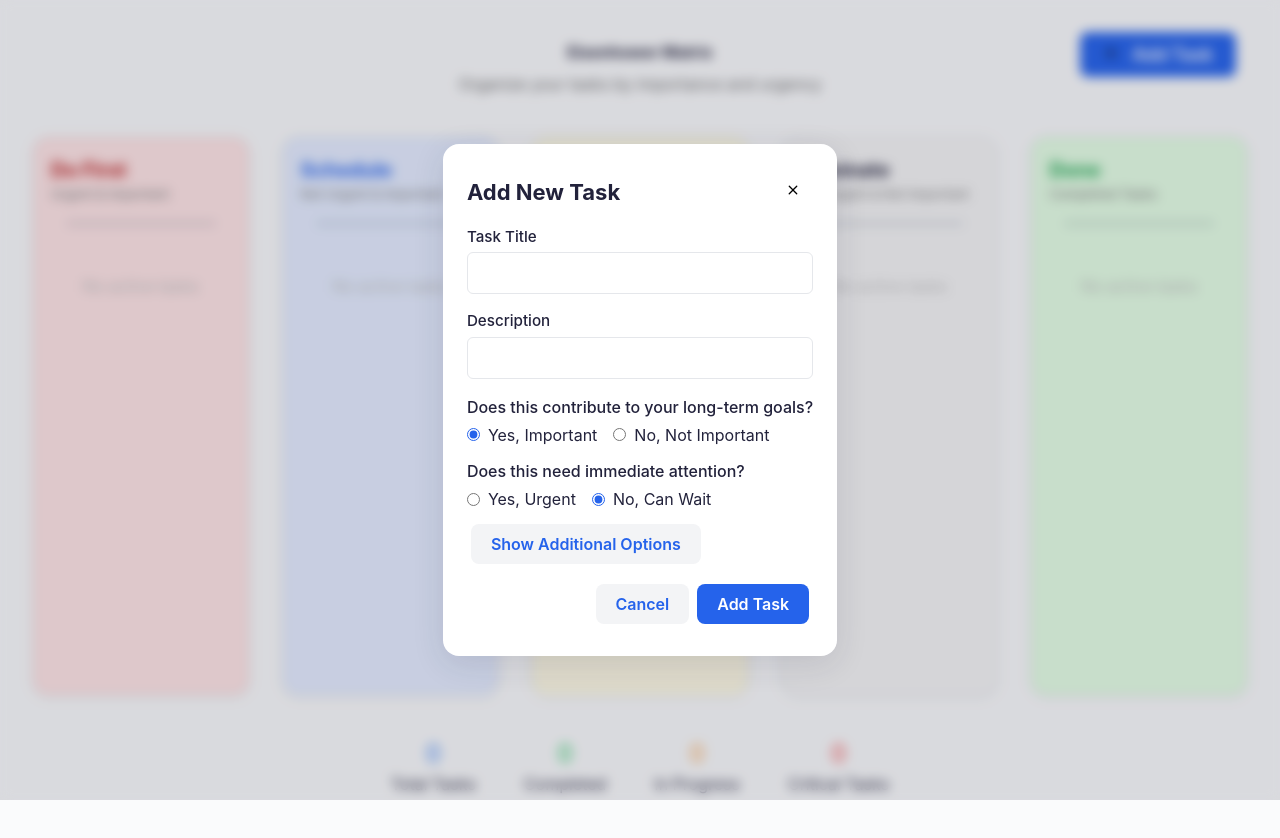
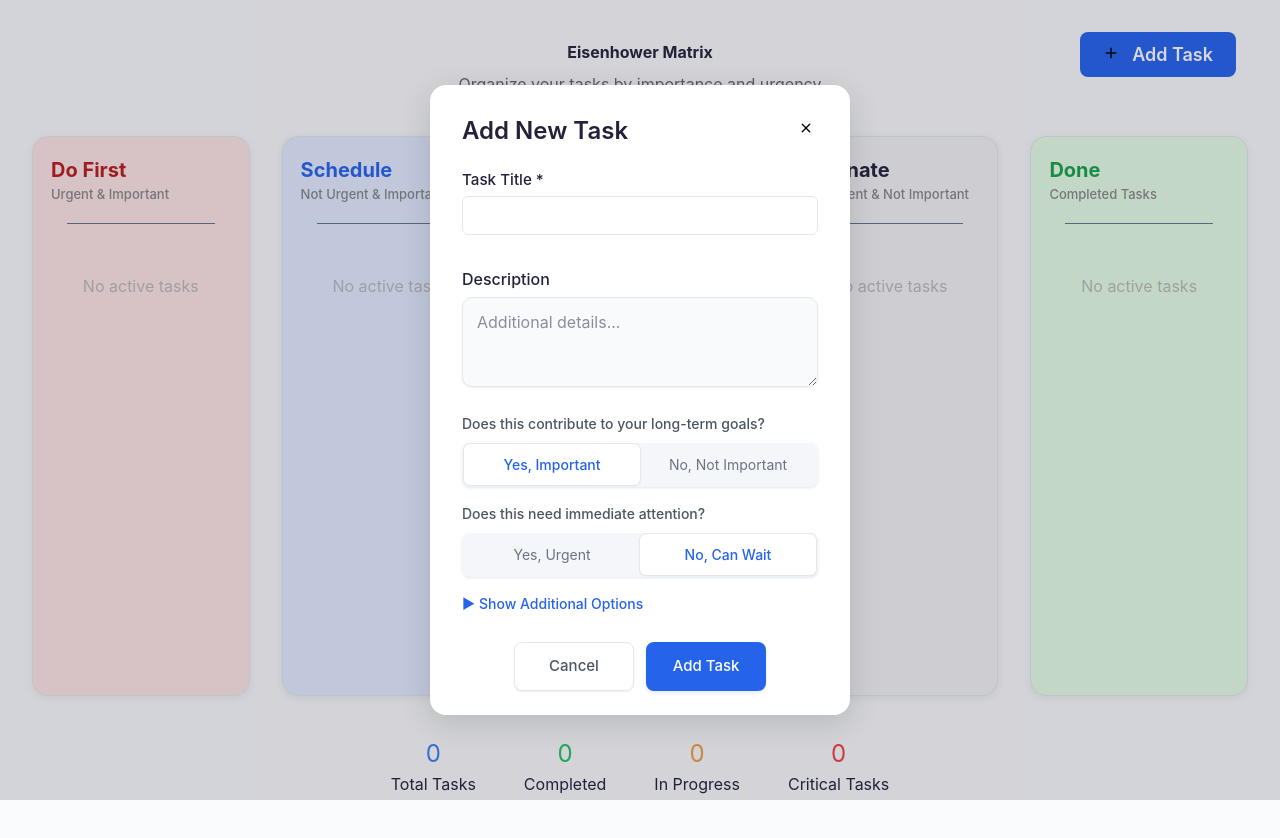
Before and after one commit to premkpavuluri/daily-checklist, a Next.js app: page / in a window 1280 px wide. Both pictures are taken after a click on the button "Add Task". Shown: the top 838 px of the page. Built offline with nearby package versions, Linux system fonts and the light colour scheme.

Commit message:
Prem | Update: Add task pop-up styles

```diff
--- /dev/null
+++ b/src/components/atoms/Textarea.tsx
@@ -0,0 +1,32 @@
+import React from 'react';
+
+interface TextareaProps extends React.TextareaHTMLAttributes<HTMLTextAreaElement> {
+  label?: string;
+}
+
+const Textarea: React.FC<TextareaProps> = ({ label, ...props }) => (
+  <div style={{ marginBottom: 18 }}>
+    {label && <label style={{ display: 'block', fontWeight: 500, marginBottom: 6, fontSize: 16 }}>{label}</label>}
+    <textarea
+      {...props}
+      style={{
+        width: '100%',
+        minHeight: 90,
+        resize: 'vertical',
+        border: '1.5px solid #e5e7eb',
+        borderRadius: 10,
+        padding: '12px 14px',
+        fontSize: 16,
+        fontFamily: 'inherit',
+        background: '#f8fafc',
+        color: '#22223b',
+        outline: 'none',
+        boxSizing: 'border-box',
+        boxShadow: '0 1px 2px #0001',
+        ...props.style,
+      }}
+    />
+  </div>
+);
+
+export default Textarea;
--- a/src/components/molecules/TaskForm.tsx
+++ b/src/components/molecules/TaskForm.tsx
@@ -1,8 +1,7 @@
 import React, { useState } from 'react';
 import Input from '../atoms/Input';
-import Radio from '../atoms/Radio';
-import Button from '../atoms/Button';
 import Icon from '../atoms/Icon';
+import Textarea from '../atoms/Textarea';
 
 export interface TaskFormInput {
   title: string;
@@ -44,39 +43,205 @@ const TaskForm: React.FC<TaskFormProps> = ({ onSubmit, open, onClose }) => {
   };
 
   return (
-    <div className="modal-overlay" onClick={onClose}>
-      <div className="modal" onClick={e => e.stopPropagation()}>
-        <div style={{ display: 'flex', justifyContent: 'space-between', alignItems: 'center', marginBottom: 16 }}>
-          <h2 style={{ fontSize: 22 }}>Add New Task</h2>
-          <button onClick={onClose} style={{ background: 'none', border: 'none', cursor: 'pointer', padding: 4 }} aria-label="Close">
+    <div style={{
+      position: 'fixed',
+      top: 0,
+      left: 0,
+      width: '100vw',
+      height: '100vh',
+      background: 'rgba(34, 34, 59, 0.18)',
+      zIndex: 1000,
+      display: 'flex',
+      alignItems: 'center',
+      justifyContent: 'center',
+    }} onClick={onClose}>
+      <div style={{
+        background: '#fff',
+        borderRadius: 16,
+        boxShadow: '0 8px 32px #0002',
+        padding: '28px 32px 24px 32px',
+        minWidth: 400,
+        maxWidth: 420,
+        width: '100%',
+        position: 'relative',
+      }} onClick={e => e.stopPropagation()}>
+        <div style={{ display: 'flex', justifyContent: 'space-between', alignItems: 'center', marginBottom: 20 }}>
+          <h2 style={{ fontSize: 24, fontWeight: 600, color: '#22223b', margin: 0 }}>Add New Task</h2>
+          <button onClick={onClose} style={{ background: 'none', border: 'none', cursor: 'pointer', padding: 4, marginRight: -8 }} aria-label="Close">
             <Icon name="close" size={24} />
           </button>
         </div>
         <form onSubmit={handleSubmit}>
-          <Input label="Task Title" value={title} onChange={e => setTitle(e.target.value)} required />
-          <Input label="Description" value={description} onChange={e => setDescription(e.target.value)} />
-          <div style={{ margin: '12px 0' }}>
-            <div style={{ fontWeight: 500, marginBottom: 4 }}>Does this contribute to your long-term goals?</div>
-            <Radio label="Yes, Important" checked={important} onChange={() => setImportant(true)} name="important" />
-            <Radio label="No, Not Important" checked={!important} onChange={() => setImportant(false)} name="important" />
+          <Input label="Task Title *" value={title} onChange={e => setTitle(e.target.value)} required style={{ marginBottom: 16, fontSize: 15, fontWeight: 400 }} />
+          <Textarea label="Description" value={description} onChange={e => setDescription(e.target.value)} placeholder="Additional details..." />
+          <div style={{ margin: '20px 0 0 0' }}>
+            <div style={{ fontWeight: 500, marginBottom: 8, fontSize: 14, color: '#4b5563' }}>Does this contribute to your long-term goals?</div>
+            <div style={{
+              display: 'flex',
+              background: '#f5f6fa',
+              borderRadius: 8,
+              boxShadow: '0 1px 3px #e5e7eb, 0 1px 0 #fff inset',
+              padding: 2,
+              gap: 0,
+              marginBottom: 6,
+            }}>
+              <button type="button" onClick={() => setImportant(true)} style={{
+                flex: 1,
+                background: important ? '#fff' : 'transparent',
+                color: important ? '#2563eb' : '#6b7280',
+                border: 'none',
+                borderRadius: 6,
+                fontWeight: important ? 500 : 400,
+                fontSize: 14,
+                boxShadow: important ? '0 1px 3px #e0e7ef, 0 0 0 1px #e5e7eb' : 'none',
+                outline: 'none',
+                transition: 'background 0.15s, color 0.15s',
+                padding: '10px 12px',
+                margin: 0,
+                zIndex: important ? 2 : 1,
+              }}>Yes, Important</button>
+              <button type="button" onClick={() => setImportant(false)} style={{
+                flex: 1,
+                background: !important ? '#fff' : 'transparent',
+                color: !important ? '#2563eb' : '#6b7280',
+                border: 'none',
+                borderRadius: 6,
+                fontWeight: !important ? 500 : 400,
+                fontSize: 14,
+                boxShadow: !important ? '0 1px 3px #e0e7ef, 0 0 0 1px #e5e7eb' : 'none',
+                outline: 'none',
+                transition: 'background 0.15s, color 0.15s',
+                padding: '10px 12px',
+                margin: 0,
+                zIndex: !important ? 2 : 1,
+              }}>No, Not Important</button>
+            </div>
           </div>
-          <div style={{ margin: '12px 0' }}>
-            <div style={{ fontWeight: 500, marginBottom: 4 }}>Does this need immediate attention?</div>
-            <Radio label="Yes, Urgent" checked={urgent} onChange={() => setUrgent(true)} name="urgent" />
-            <Radio label="No, Can Wait" checked={!urgent} onChange={() => setUrgent(false)} name="urgent" />
+          <div style={{ margin: '16px 0 0 0' }}>
+            <div style={{ fontWeight: 500, marginBottom: 8, fontSize: 14, color: '#4b5563' }}>Does this need immediate attention?</div>
+            <div style={{
+              display: 'flex',
+              background: '#f5f6fa',
+              borderRadius: 8,
+              boxShadow: '0 1px 3px #e5e7eb, 0 1px 0 #fff inset',
+              padding: 2,
+              gap: 0,
+              marginBottom: 6,
+            }}>
+              <button type="button" onClick={() => setUrgent(true)} style={{
+                flex: 1,
+                background: urgent ? '#fff' : 'transparent',
+                color: urgent ? '#2563eb' : '#6b7280',
+                border: 'none',
+                borderRadius: 6,
+                fontWeight: urgent ? 500 : 400,
+                fontSize: 14,
+                boxShadow: urgent ? '0 1px 3px #e0e7ef, 0 0 0 1px #e5e7eb' : 'none',
+                outline: 'none',
+                transition: 'background 0.15s, color 0.15s',
+                padding: '10px 12px',
+                margin: 0,
+                zIndex: urgent ? 2 : 1,
+              }}>Yes, Urgent</button>
+              <button type="button" onClick={() => setUrgent(false)} style={{
+                flex: 1,
+                background: !urgent ? '#fff' : 'transparent',
+                color: !urgent ? '#2563eb' : '#6b7280',
+                border: 'none',
+                borderRadius: 6,
+                fontWeight: !urgent ? 500 : 400,
+                fontSize: 14,
+                boxShadow: !urgent ? '0 1px 3px #e0e7ef, 0 0 0 1px #e5e7eb' : 'none',
+                outline: 'none',
+                transition: 'background 0.15s, color 0.15s',
+                padding: '10px 12px',
+                margin: 0,
+                zIndex: !urgent ? 2 : 1,
+              }}>No, Can Wait</button>
+            </div>
           </div>
-          {showMore && (
-            <div style={{ margin: '12px 0' }}>
-              <Input label="Deadline" type="date" value={deadline} onChange={e => setDeadline(e.target.value)} />
-              <Input label="Time Estimate (minutes)" type="number" value={timeEstimate} onChange={e => setTimeEstimate(e.target.value)} min={1} />
-            </div>
-          )}
-          <Button type="button" variant="secondary" onClick={() => setShowMore(v => !v)}>
-            {showMore ? 'Hide Additional Options' : 'Show Additional Options'}
-          </Button>
-          <div style={{ display: 'flex', justifyContent: 'flex-end', marginTop: 20 }}>
-            <Button type="button" variant="secondary" onClick={onClose}>Cancel</Button>
-            <Button type="submit">Add Task</Button>
+          <div style={{ margin: '16px 0 0 0' }}>
+            <button type="button" onClick={() => setShowMore(v => !v)} style={{
+              background: 'none',
+              border: 'none',
+              color: '#2563eb',
+              fontWeight: 500,
+              fontSize: 14,
+              display: 'flex',
+              alignItems: 'center',
+              cursor: 'pointer',
+              margin: 0,
+              padding: 0,
+              marginBottom: 2,
+              gap: 4,
+            }}>
+              <span style={{ display: 'inline-block', transform: showMore ? 'rotate(90deg)' : 'rotate(0deg)', transition: 'transform 0.2s', fontSize: 14 }}>&#9654;</span>
+              {showMore ? 'Hide Additional Options' : 'Show Additional Options'}
+            </button>
+            {showMore && (
+              <div style={{ margin: '16px 0 0 0' }}>
+                <div style={{ marginBottom: 12 }}>
+                  <Input label="Deadline" type="date" value={deadline} onChange={e => setDeadline(e.target.value)} style={{ fontSize: 14 }} />
+                </div>
+                <div>
+                  <label style={{ display: 'block', fontWeight: 500, marginBottom: 6, fontSize: 14 }}>Time Estimate</label>
+                  <select
+                    value={timeEstimate}
+                    onChange={e => setTimeEstimate(e.target.value)}
+                    style={{
+                      width: '100%',
+                      border: '1.5px solid #e5e7eb',
+                      borderRadius: 8,
+                      padding: '10px 12px',
+                      fontSize: 14,
+                      fontFamily: 'inherit',
+                      background: '#f8fafc',
+                      color: '#22223b',
+                      outline: 'none',
+                      boxSizing: 'border-box',
+                      boxShadow: '0 1px 2px #0001',
+                      marginBottom: 0,
+                    }}
+                  >
+                    <option value="">Select estimate...</option>
+                    <option value="15 minutes">15 minutes</option>
+                    <option value="30 minutes">30 minutes</option>
+                    <option value="1 hour">1 hour</option>
+                    <option value="2 hours">2 hours</option>
+                  </select>
+                </div>
+              </div>
+            )}
+          </div>
+          <div style={{ display: 'flex', justifyContent: 'center', marginTop: 28, gap: 12 }}>
+            <button type="button" onClick={onClose} style={{
+              minWidth: 120,
+              fontSize: 15,
+              fontWeight: 500,
+              borderRadius: 8,
+              padding: '12px 20px',
+              background: '#fff',
+              color: '#4b5563',
+              border: '1.5px solid #e5e7eb',
+              boxShadow: '0 1px 2px #0001',
+              cursor: 'pointer',
+              marginRight: 0,
+              transition: 'background 0.15s, color 0.15s',
+            }}>Cancel</button>
+            <button type="submit" style={{
+              minWidth: 120,
+              fontSize: 15,
+              fontWeight: 500,
+              borderRadius: 8,
+              padding: '12px 20px',
+              background: '#2563eb',
+              color: '#fff',
+              border: 'none',
+              boxShadow: '0 2px 4px #2563eb22',
+              cursor: 'pointer',
+              marginLeft: 0,
+              transition: 'background 0.15s, color 0.15s',
+            }}>Add Task</button>
           </div>
         </form>
       </div>
```
